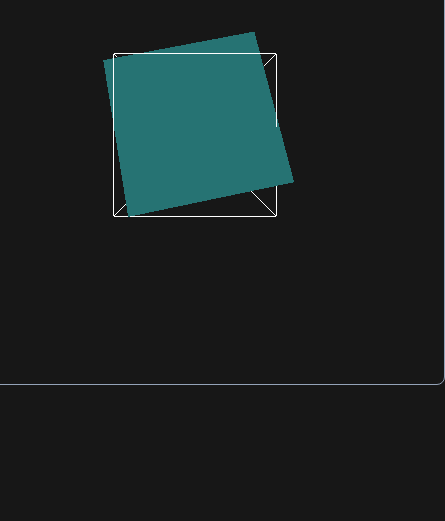
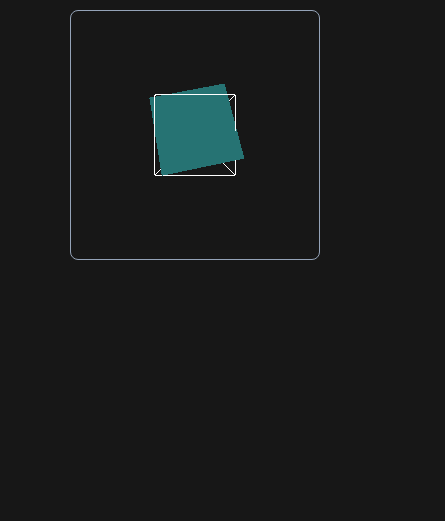
Before and after one commit to sp33dfre4k/sp33dfre4k-dot-dev, an Astro site: page / in a window 390 px wide. Shown: the part 323-844 px from the top of the page, 445 px wide, since content can reach past the window. Built offline with nearby package versions, Linux system fonts and the light colour scheme; Astro itself is replaced by a stand-in of ours.

Commit message:
Fix cube position within container

```diff
--- a/src/pages/index.astro
+++ b/src/pages/index.astro
@@ -4,9 +4,9 @@ import Layout from '../layouts/Layout.astro';
 ---
 
 <Layout title='sp33dfre4k'>
-	<div class="flex flex-col items-center justify-center h-screen gap-y-8">
+	<div class="flex flex-col items-center justify-center h-screen w-screen gap-y-8">
 		<h1 class="text-4xl font-bold"><span>sp33d</span><span class="text-teal-400">fre4k</span></h1>
-		<div id="sculpture-container" class="sm:flex w-[500px] h-[500px] border border-slate-400 rounded-lg"></div>
+		<div id="sculpture-container" class="flex w-[250px] h-[250px] sm:w-[500px] sm:h-[500px] border border-slate-400 rounded-lg items-center justify-center"></div>
 	</div>
 </Layout>
 
@@ -17,9 +17,14 @@ import Layout from '../layouts/Layout.astro';
 	const sculptureContainer = document.getElementById('sculpture-container');
 
 	const scene = new THREE.Scene();
-	const camera = new THREE.PerspectiveCamera(75, 1, 0.1, 1000);
+	let camera: THREE.PerspectiveCamera;
+
+	if (sculptureContainer) {
+		camera = new THREE.PerspectiveCamera(75, sculptureContainer.clientWidth / sculptureContainer.clientHeight, 0.1, 1000);
+	}
+
 	const renderer = new THREE.WebGLRenderer({ alpha: true });
-	renderer.shadowMap.enabled = true; // Enable shadow maps
+	renderer.shadowMap.enabled = true;
 
 	if (sculptureContainer) {
 		renderer.setSize(sculptureContainer.clientWidth, sculptureContainer.clientHeight);
@@ -30,7 +35,7 @@ import Layout from '../layouts/Layout.astro';
 	const geometry = new THREE.BoxGeometry(2, 2, 2);
 	const material = new THREE.MeshStandardMaterial({ color: 0x4ee4e4 });
 	const cube = new THREE.Mesh(geometry, material);
-	cube.castShadow = true; // Enable shadow casting for the cube
+	cube.castShadow = true;
 
 	scene.add(cube);
 
```
